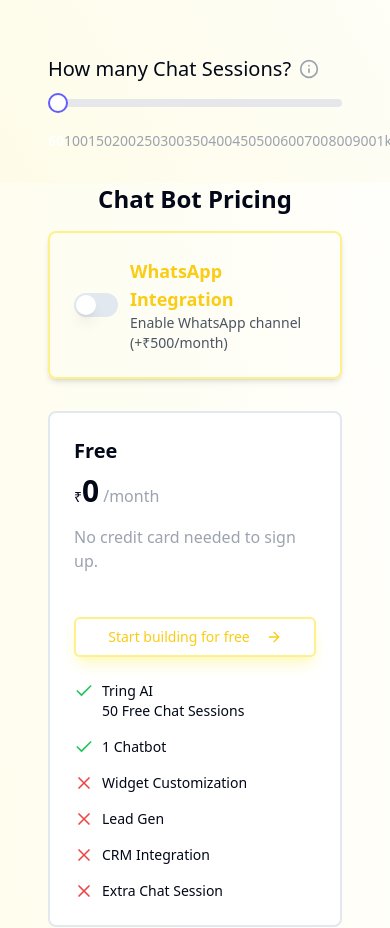
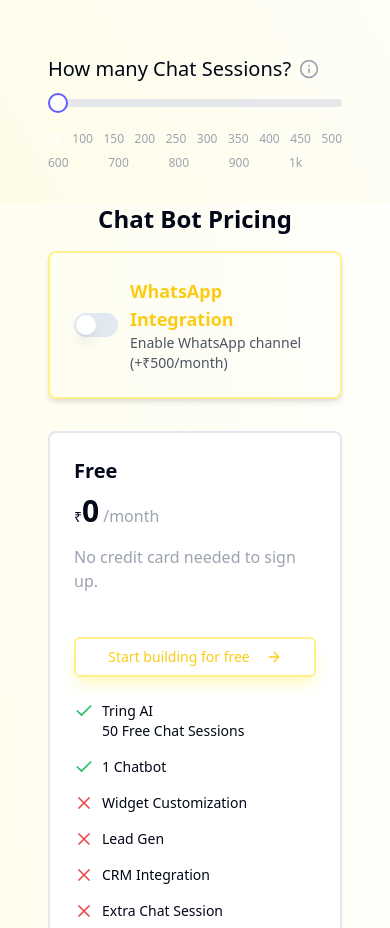
Before and after one commit to akashdurai4274/AI-Pricing-Module, a Next.js app: page / in a window 390 px wide. Shown: the part 1020-1948 px from the top of the page. Built offline with nearby package versions, Linux system fonts and the light colour scheme.

Commit message:
Update pricing-page.tsx

```diff
--- a/components/pricing/pricing-page.tsx
+++ b/components/pricing/pricing-page.tsx
@@ -232,7 +232,8 @@ export default function PricingPage() {
                     className="mb-6"
                   />
                 </div>
-                <div className="flex justify-between text-sm text-gray-400">
+                {/* <div className="flex justify-between text-sm text-gray-400"> */}
+                <div className="flex flex-wrap justify-between gap-2 text-xs sm:text-sm text-gray-400">
                   {sessions.map((preset) => (
                     <button
                       key={preset}
@@ -311,7 +312,6 @@ export default function PricingPage() {
         {/* Pricing Tiers */}
         <section className=" px-4 sm:px-6 lg:px-8 ">
           <div className="container mx-auto max-w-6xl">
-
             <div className=" dark:bg-gray-900 rounded-lg ">
               {businessType === "chat" ? (
                 <ChatBotPricingTiers
```
